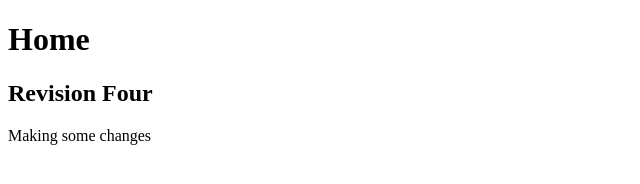
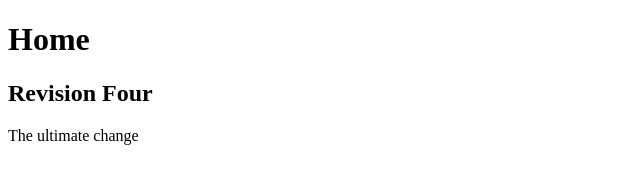
Before and after one commit to nfletcher08/project1, a plain HTML site: page index.html in a window 1280 px wide. Shown: the full height of the page, 0-640 px from the left. Drawn offline with Linux system fonts and the light colour scheme.

Commit message:
The final change

```diff
--- a/index.html
+++ b/index.html
@@ -9,7 +9,7 @@
 
 		<h1>Home</h1>
 		<h2>Revision Four</h2>
-		<p>Making some changes</p>
+		<p>The ultimate change</p>
 
 </body>
 </html>
```
